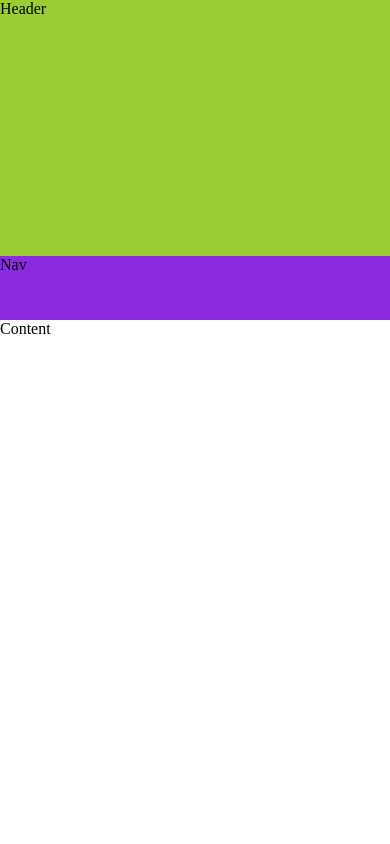
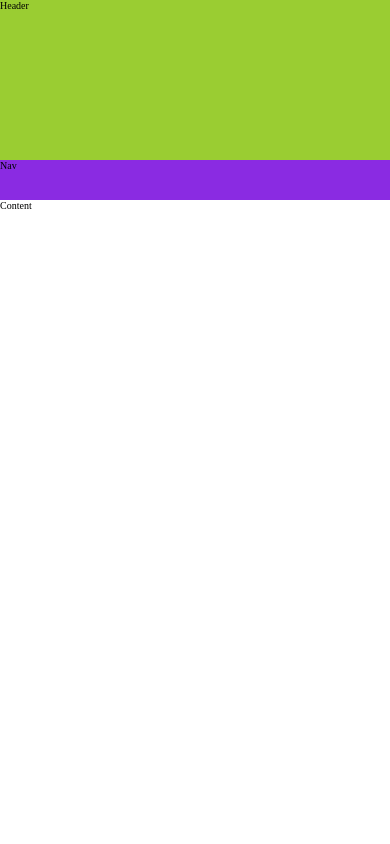
Before and after one commit to thnlsn/broke-lads, a React (Create React App) app: page / in a window 390 px wide. Shown: the top 844 px of the page. Built offline with nearby package versions, Linux system fonts and the light colour scheme; the HTML template or start-up script is replaced by a standard one.

Commit message:
added some base level appwide styles, such as default fontsize being a percentage for ease of mobile responsiveness later on, as well as some color variables to be changed later

```diff
--- a/src/css/style.css
+++ b/src/css/style.css
@@ -1,9 +1,25 @@
+:root {
+  --color-primary: #eb2f64;
+  --color-primary-light: #ff3366;
+  --color-primary-dark: #ba265d;
+  --color-grey-light-1: #faf9f9;
+  --color-grey-light-2: #f4f2f2;
+  --color-grey-light-3: #f0eeee;
+  --color-grey-light-4: #ccc;
+  --color-grey-dark-1: #333;
+  --color-grey-dark-2: #777;
+  --color-grey-dark-3: #999;
+  --shadow-light: 0 2rem 5rem rgba(0, 0, 0, 0.06);
+  --shadow-dark: 0 2rem 6rem rgba(0, 0, 0, 0.3);
+  --line: 1px solid var(--color-grey-light-2); }
+
 * {
   margin: 0;
   padding: 0; }
 
 html {
-  box-sizing: border-box; }
+  box-sizing: border-box;
+  font-size: 62.5%; }
 
 *,
 *::before,
@@ -12,6 +28,10 @@ html {
 
 body {
   min-height: 100vh; }
+
+::selection {
+  color: var(--color-grey-light-1);
+  background-color: var(--color-primary); }
 
 .header {
   height: 20rem;
--- a/src/sass/_base.scss
+++ b/src/sass/_base.scss
@@ -1,3 +1,25 @@
+// :root is the global parent element, similar to html, but with higher specificity
+:root {
+  // -- designated a custom property, which is inherited to all children, hence why we declared them in the :root
+  --color-primary: #eb2f64;
+  --color-primary-light: #ff3366;
+  --color-primary-dark: #ba265d;
+
+  --color-grey-light-1: #faf9f9;
+  --color-grey-light-2: #f4f2f2;
+  --color-grey-light-3: #f0eeee;
+  --color-grey-light-4: #ccc;
+
+  --color-grey-dark-1: #333;
+  --color-grey-dark-2: #777;
+  --color-grey-dark-3: #999;
+
+  --shadow-light: 0 2rem 5rem rgba(0, 0, 0, 0.06);
+  --shadow-dark: 0 2rem 6rem rgba(0, 0, 0, 0.3);
+
+  --line: 1px solid var(--color-grey-light-2);
+} // -------------------------------------------------------------------------------------------------- Testing
+
 * {
   margin: 0;
   padding: 0;
@@ -5,6 +27,7 @@
 
 html {
   box-sizing: border-box;
+  font-size: 62.5%; // 1rem = 10px, 10px / 16px = 62.5%
 }
 
 *,
@@ -16,3 +39,8 @@ html {
 body {
   min-height: 100vh;
 }
+
+::selection {
+  color: var(--color-grey-light-1); // ------------------------ Testing
+  background-color: var(--color-primary); // ------------------------ Testing
+}
```
